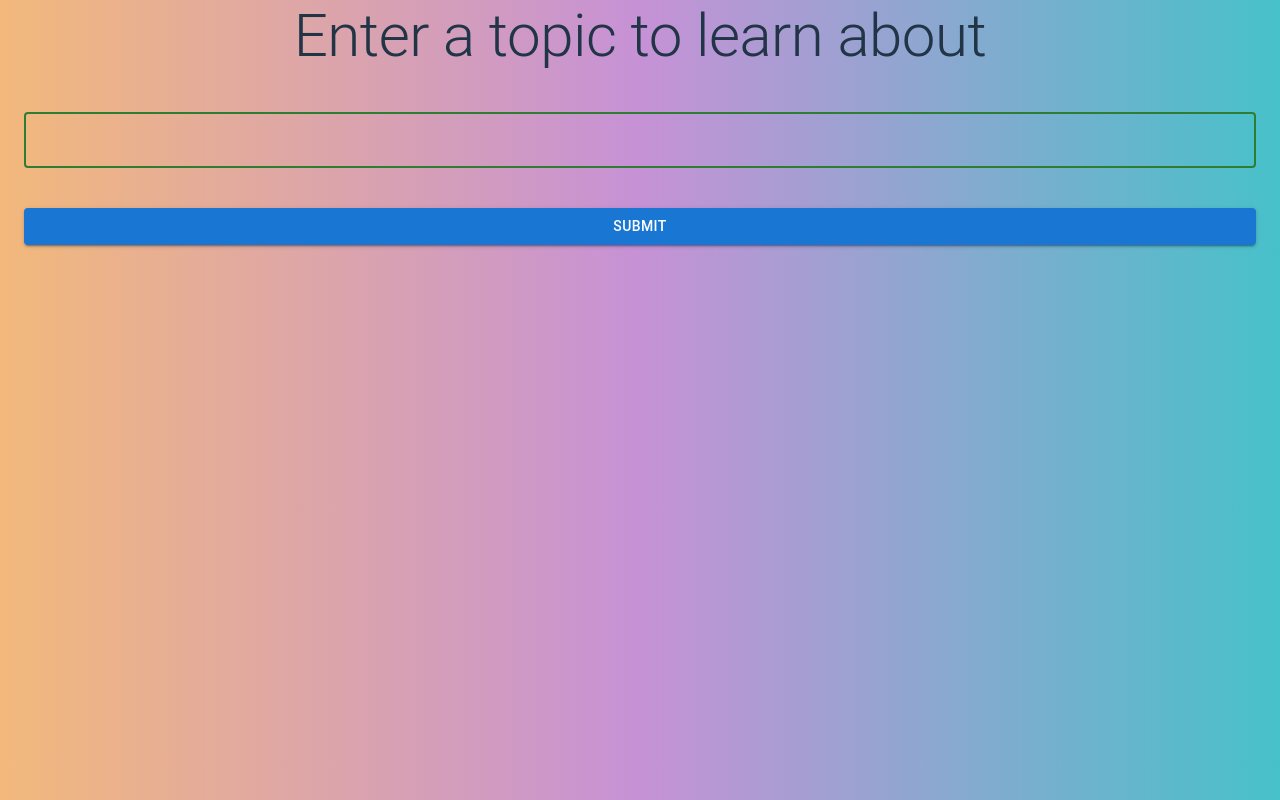
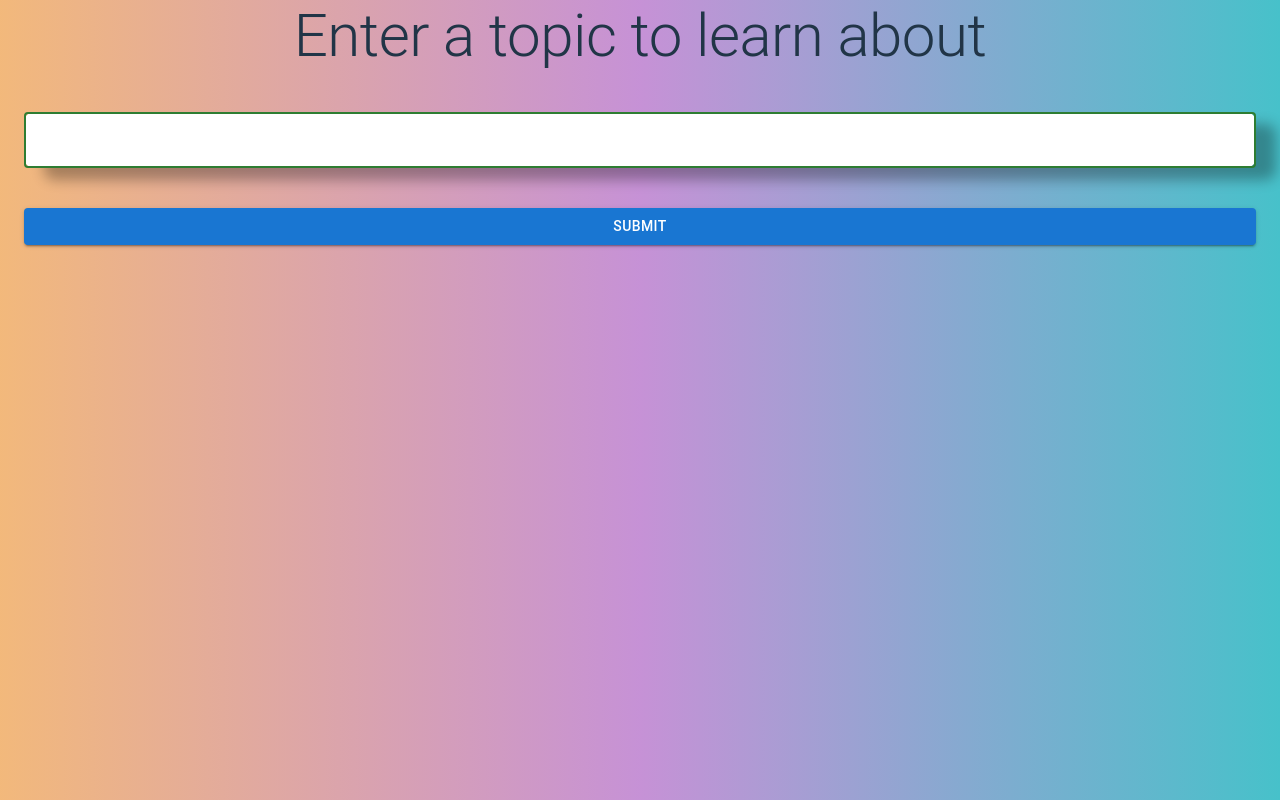
Before and after one commit to amsierco/mhack16-legacy, a React (Vite) app: page / in a window 1280 px wide. Built offline with nearby package versions, Linux system fonts and the light colour scheme.

Commit message:
CSS adjustments

```diff
--- a/components/LandingPage.css
+++ b/components/LandingPage.css
@@ -1,3 +1,9 @@
 .white{
-    background: rgb(255,255,255)
+    background: rgb(255,255,255) !important;
 }
+
+input[type=text] {
+    border-radius: 10px !important;
+    background-color: white !important;
+    box-shadow: 20px 12px 13px 0px rgba(0,0,0,0.3) !important;
+}
--- a/components/LandingPage.jsx
+++ b/components/LandingPage.jsx
@@ -16,7 +16,8 @@ import { createTheme, ThemeProvider } from '@mui/material/styles';
 import { useNavigate } from 'react-router-dom';
 import CircularProgress from '@mui/material/CircularProgress';
 import { Stack } from 'react-bootstrap';
-
+// Import css
+import './LandingPage.css';
 // TODO remove, this demo shouldn't need to reset the theme.
 
 // const defaultTheme = createTheme();
@@ -71,16 +72,16 @@ export default function LandingPage() {
 
   return (
 
-    <Container maxWidth={false}>
+    <Container maxWidth={false} className>
       {/* Removed the nested Box components */}
       {loading ? (
         <CircularProgress />
       ) : (
-        <Box sx={{ textAlign: 'center', width: '100%' }}>
+        <Box sx={{ textAlign: 'center', width: '100%', BackgroundColor: 'white'}}>
           <Typography component="h2" variant="h2" marginBottom={5}>
             Enter a topic to learn about
           </Typography>
-          <form onSubmit={handleSubmit} noValidate>
+          <form onSubmit={handleSubmit}noValidate>
             <TextField
               id="standard-basic"
               name="topic"
```
